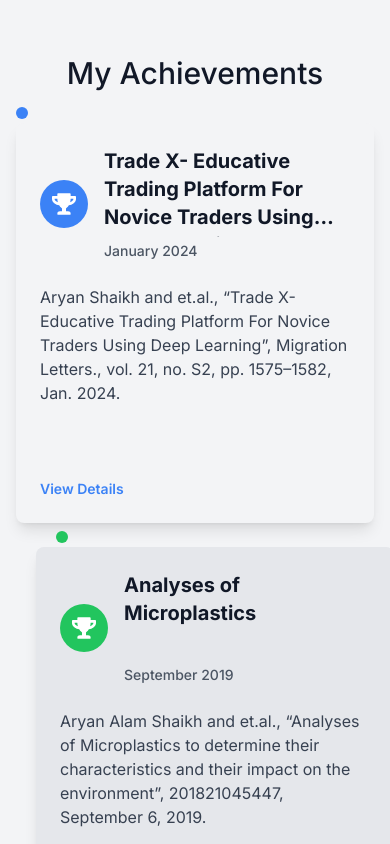
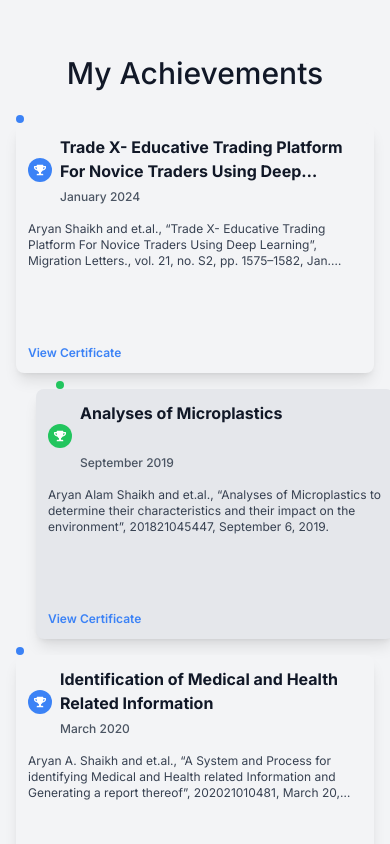
Before and after one commit to Aryanaryahsworld/my-porfolio, a Next.js app: page / in a window 390 px wide. Shown: the part 4160-5004 px from the top of the page. Built offline with nearby package versions, Linux system fonts and the light colour scheme.

Commit message:
Update achievements.tsx

```diff
--- a/components/achievements.tsx
+++ b/components/achievements.tsx
@@ -15,7 +15,7 @@ export default function Achievements() {
     <section id="achievements" ref={ref} className="scroll-mt-28 mb-28 sm:mb-40">
       <SectionHeading>My Achievements</SectionHeading>
       <div
-        className={`grid gap-6
+        className={`grid gap-4 sm:gap-6
           grid-cols-1
           sm:grid-cols-1
           md:grid-cols-2
@@ -27,10 +27,10 @@ export default function Achievements() {
         {achievementsData.map((item, index) => (
           <div
             key={index}
-            className={`relative p-6 rounded-lg shadow-lg transition-transform duration-300 ease-in-out
+            className={`relative p-3 sm:p-4 md:p-6 rounded-lg shadow-lg transition-transform duration-300 ease-in-out
               ${index % 2 === 0 ? "bg-gray-100 dark:bg-gray-900" : "bg-gray-200 dark:bg-gray-800"}
               transform ${inView ? "translate-x-0" : "translate-x-8"}
-              h-[400px] // Fixed height for cards
+              h-[250px] sm:h-[300px] md:h-[350px] lg:h-[400px] // Responsive height for cards
               flex flex-col
               `}
             style={{
@@ -38,37 +38,37 @@ export default function Achievements() {
             }}
           >
             <div
-              className={`absolute -top-4 left-0 w-3 h-3 rounded-full ${index % 2 === 0 ? "bg-blue-500" : "bg-green-500"}`}
+              className={`absolute -top-2 sm:-top-3 md:-top-4 left-0 w-2 sm:w-3 h-2 sm:h-3 rounded-full ${index % 2 === 0 ? "bg-blue-500" : "bg-green-500"}`}
               style={{ transform: `translateX(${index % 2 === 0 ? 0 : 20}px)` }}
             />
-            <div className="flex-shrink-0 flex items-center mb-4">
+            <div className="flex-shrink-0 flex items-center mb-2 sm:mb-3 md:mb-4">
               <div
-                className={`flex-shrink-0 w-12 h-12 rounded-full flex items-center justify-center
+                className={`flex-shrink-0 w-6 sm:w-8 md:w-12 h-6 sm:h-8 md:h-12 rounded-full flex items-center justify-center
                   ${index % 2 === 0 ? "bg-blue-500" : "bg-green-500"} text-white`}
               >
-                <FaTrophy size={24} /> {/* Corrected to only use 'size' prop */}
+                <FaTrophy size={12} className="sm:size-16 md:size-24" />
               </div>
-              <div className="ml-4 flex-1">
+              <div className="ml-2 sm:ml-3 md:ml-4 flex-1">
                 <h3
-                  className="text-xl font-bold dark:text-white text-gray-900"
+                  className="text-base sm:text-lg md:text-xl font-bold dark:text-white text-gray-900"
                   style={{
-                    height: "90px", // Adjust height based on font size and line height
+                    height: "50px", // Adjust height for smaller devices
                     overflow: "hidden", // Hide overflow text
                     display: "-webkit-box",
                     WebkitBoxOrient: "vertical",
-                    WebkitLineClamp: 3, // Clamp the text to 3 lines (for about 20 words)
+                    WebkitLineClamp: 2, // Clamp the text to 2 lines on smaller devices
                     textOverflow: "ellipsis",
                   }}
                 >
                   {item.name}
                 </h3>
-                <p className="text-sm font-medium mt-1 dark:text-gray-300 text-gray-600 truncate">
+                <p className="text-xs sm:text-sm font-medium mt-1 dark:text-gray-300 text-gray-600 truncate">
                   {item.date}
                 </p>
               </div>
             </div>
             <div className="flex-1 overflow-hidden">
-              <p className="font-normal mt-2 dark:text-gray-300 text-gray-700 line-clamp-5">
+              <p className="text-xs sm:text-sm md:text-base font-normal mt-2 dark:text-gray-300 text-gray-700 line-clamp-3 sm:line-clamp-4 md:line-clamp-5">
                 {item.description}
               </p>
             </div>
@@ -76,9 +76,9 @@ export default function Achievements() {
               href={item.url}
               target="_blank"
               rel="noopener noreferrer"
-              className="mt-4 inline-block text-sm font-semibold text-blue-500 dark:text-blue-400 hover:underline"
+              className="mt-4 inline-block text-xs sm:text-sm md:text-base font-semibold text-blue-500 dark:text-blue-400 hover:underline"
             >
-              View Details
+              View Certificate
             </a>
           </div>
         ))}
```
